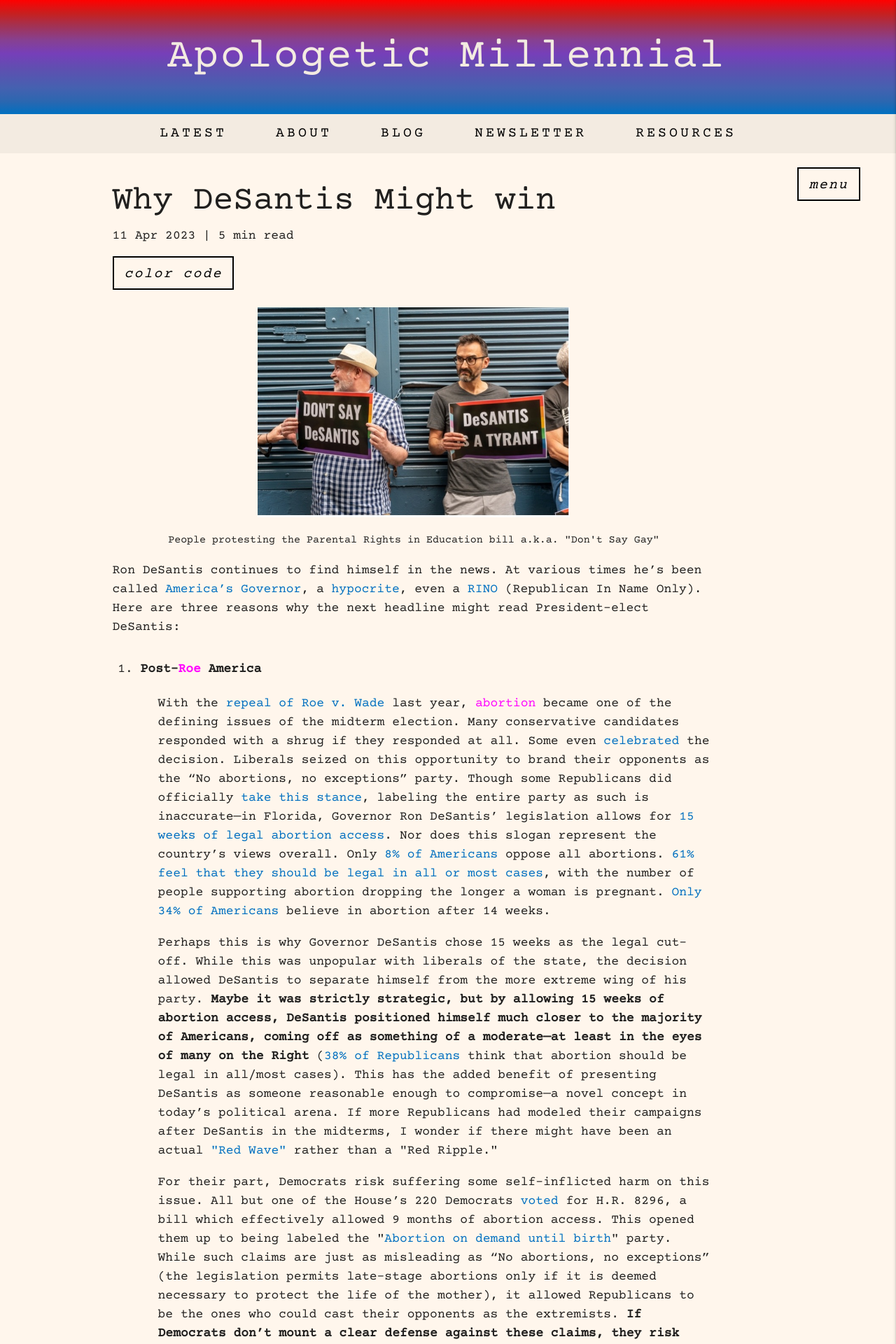
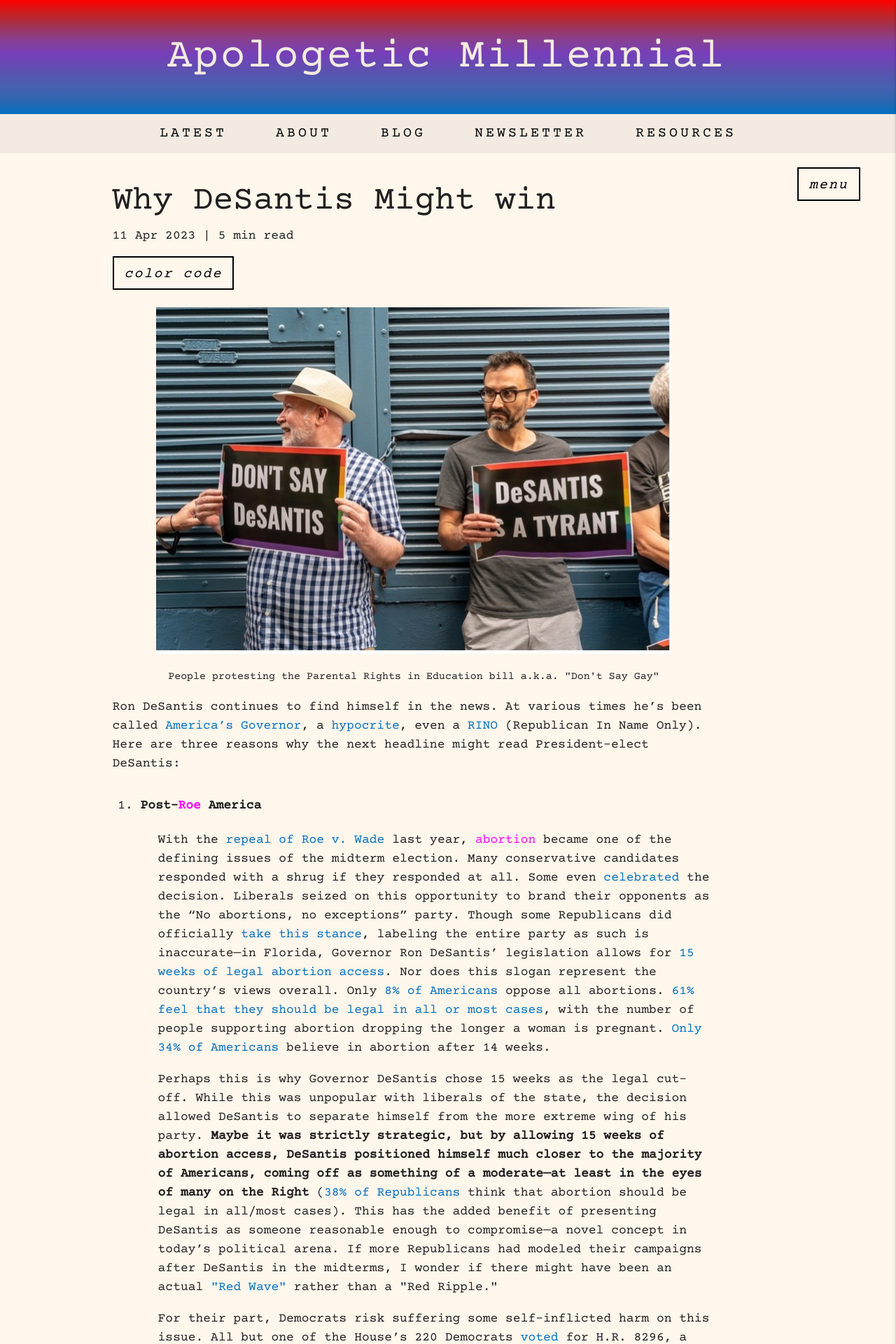
Before and after one commit to khiciste/apologetic_millennial, a Jekyll site: the page built from _posts/2023-04-11-why-desantis-might-win.html, in a window 1280 px wide. Shown: the top 1920 px of the page at 70% size. Built offline with Jekyll 4.4.1, drawn with Linux system fonts in a browser that asks for light colours; some web fonts are replaced.

Commit message:
adjusting image to responsive 500

```diff
--- a/_posts/2023-04-11-why-desantis-might-win.html
+++ b/_posts/2023-04-11-why-desantis-might-win.html
@@ -7,7 +7,7 @@ read: 5 min
 <!-- blog post 11 -------------------------->
 
 <div class="center">
-   <img class="responsive-h-300px" src="https://apologeticmillennial.com/images/don't-say-desantis.jpg" />
+   <img class="responsive-h-500px" src="https://apologeticmillennial.com/images/don't-say-desantis.jpg" />
    <p class="small">
       <center>People protesting the Parental Rights in Education bill a.k.a. "Don't Say Gay"</center>
    </p>
```
